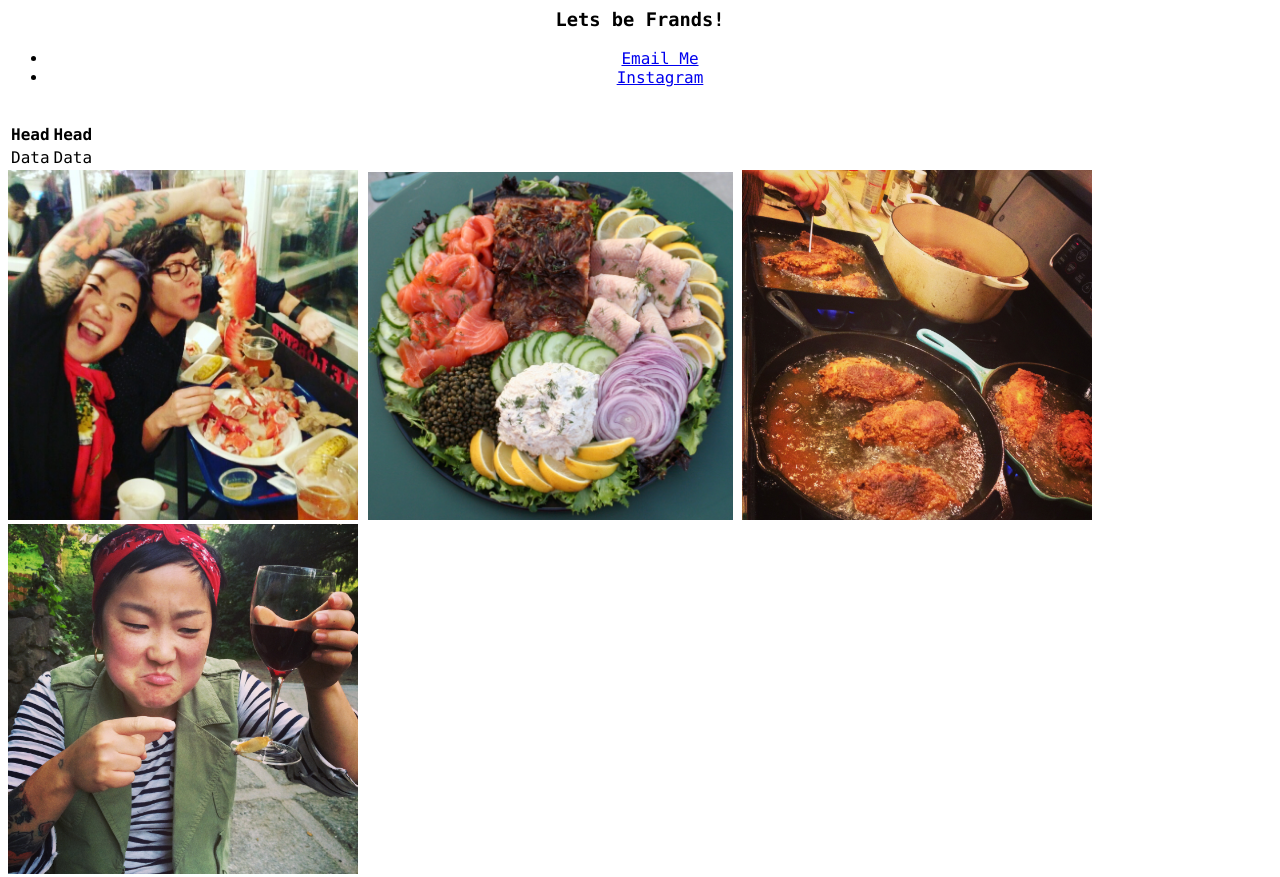
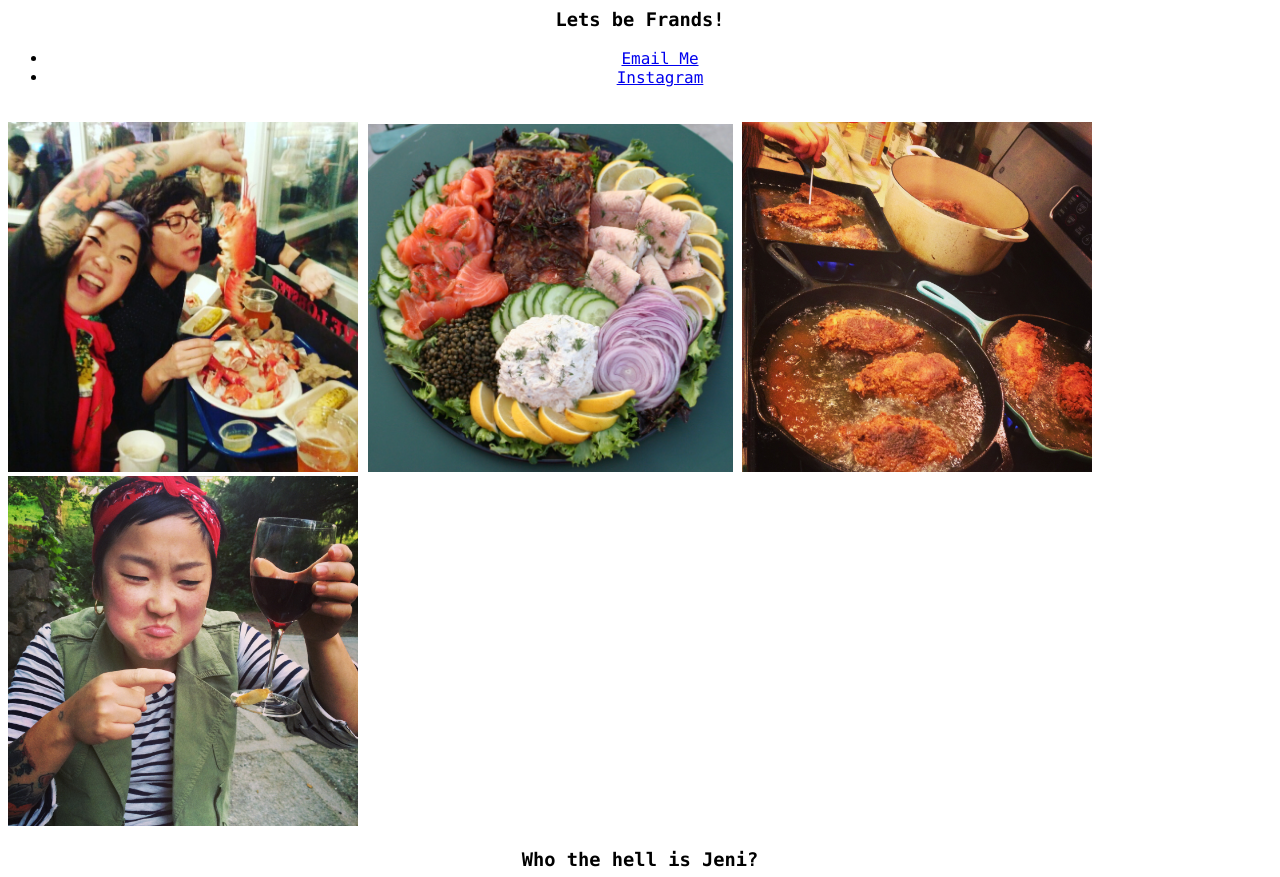
Before and after one commit to JeniPaik/JeniPaik.github.io, a plain HTML site: page index.html in a window 1280 px wide. Shown: the part 820-1697 px from the top of the page. Drawn offline with Linux system fonts and the light colour scheme.

Commit message:
javascript

```diff
--- a/index.html
+++ b/index.html
@@ -90,7 +90,7 @@
 
 </br>
 
-<table>
+<!-- <table>
   <tr>
     <th>Head</th>
     <th>Head</th>
@@ -99,8 +99,8 @@
     <td>Data</td>
     <td>Data</td>
   </tr>
-</table>
-	<img src="images/lobster.jpg" alt="lobster" width="350" legth="350">
+</table> -->
+	<img id="pic" src="images/lobster.jpg" alt="lobster" width="350" legth="350">
 	<img src="images/sea platter.jpg" alt="sea platter.jpg" width="365" legth="365">
 	<img src="images/chicken.jpg" alt="chicken" width="350" legth="350">
 	<img src="images/slug life.jpg" alt="slug life" width="350" legth="350">
@@ -185,9 +185,16 @@
 
 
 
-
+<button id="clickMe" onclick="sayHi()">Click Me!</button>
 
 
 </body>
 
+<script type="text/javascript">
+   function sayHi()
+    {
+    alert ('Hi!');
+}
+</script>
+
 </html>
```
